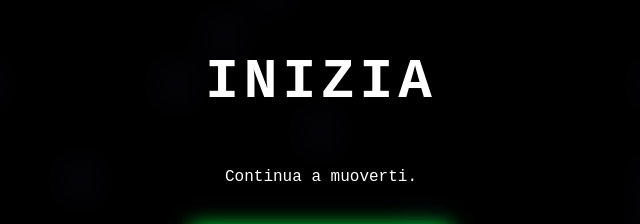
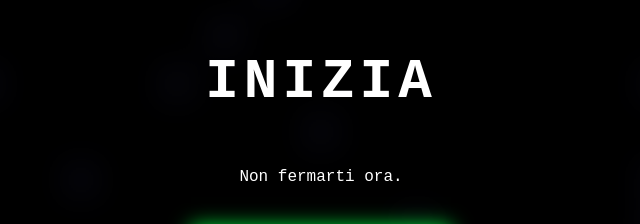
Before and after one commit to TheFisp/GAME-16, a plain HTML site: page index.html in a window 1280 px wide. Shown: the part 244-468 px from the top of the page, 319-959 px from the left. Drawn offline with Linux system fonts and the light colour scheme.

Commit message:
Update message text in overlay

```diff
--- a/index.html
+++ b/index.html
@@ -78,7 +78,7 @@
 
 <div id="msg-overlay" class="overlay">
     <h1 id="msg-title" style="font-size: 3.5rem; letter-spacing: 5px;">INIZIA</h1>
-    <p id="msg-desc">Continua a muoverti.</p>
+    <p id="msg-desc">Non fermarti ora.</p>
     <button onclick="handleButtonClick()">DECOLLO</button>
 </div>
 
```
